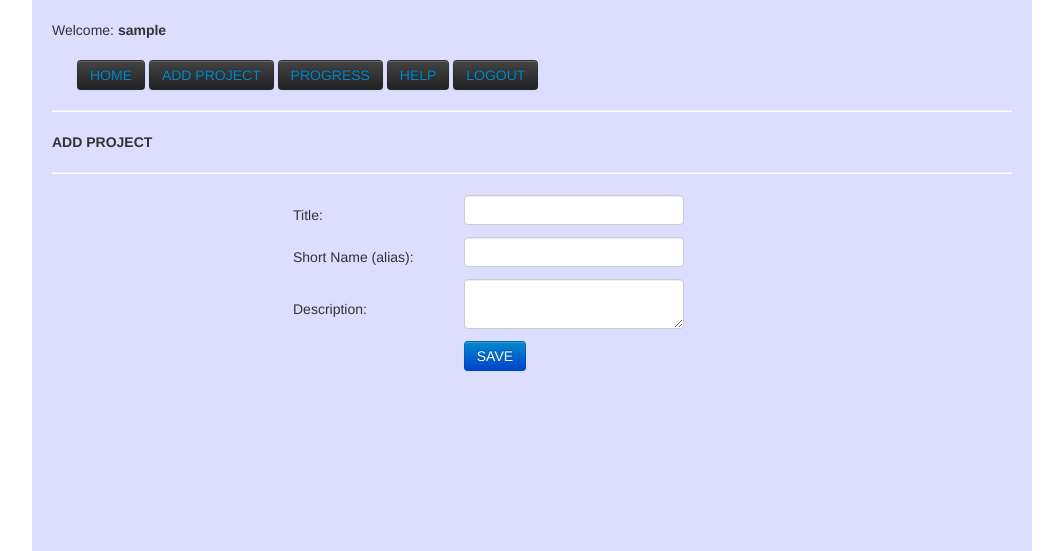
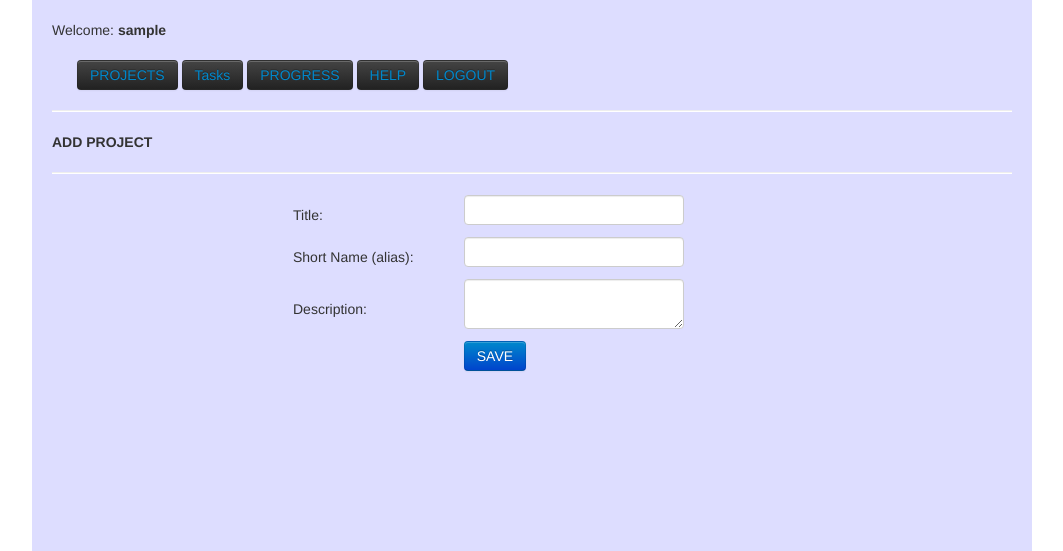
Before and after one commit to stoic1979/djprojman, a Django app: page /add_project/ in a window 1280 px wide. Shown: the top 551 px of the page, without its empty margins (108-1171 px from the left). Run offline with Django 3.2, Linux system fonts and the light colour scheme; the visitor is signed in with stand-in values (Sample User, id 1); parts of the project's set-up code (start-up, migrations or seed data) failed here and were passed over.

Commit message:
updated templates

```diff
--- a/dashboard/templates/base.html
+++ b/dashboard/templates/base.html
@@ -17,8 +17,8 @@
             {% endif %}
             <br>
             <ul>
-                <li class="btn btn-inverse"><a href="/">HOME</a></li>
-                <li class="btn btn-inverse"><a href="/add_project/">ADD PROJECT</a></li>
+                <li class="btn btn-inverse"><a href="/">PROJECTS</a></li>
+                <li class="btn btn-inverse"><a href="/tasks/">Tasks</a></li>
                 <li class="btn btn-inverse"><a href="/progress/">PROGRESS</a></li>
                 <li class="btn btn-inverse"><a href="/help/">HELP</a></li>
 
--- a/dashboard/templates/index.html
+++ b/dashboard/templates/index.html
@@ -10,6 +10,7 @@
 <section>
 <p>Projects Under Development</p>
 </section>
+<br> <a href="/add_project/"> <button type="button" class="btn btn-primary">ADD PROJECT</button></a><br><br>
 <table border="1" cellspacing="5" cellpadding="5" width="100%">
     <tr>
         <td><b>#</b></td>
```
Lines whose indentation alone changed are shown as unchanged.
